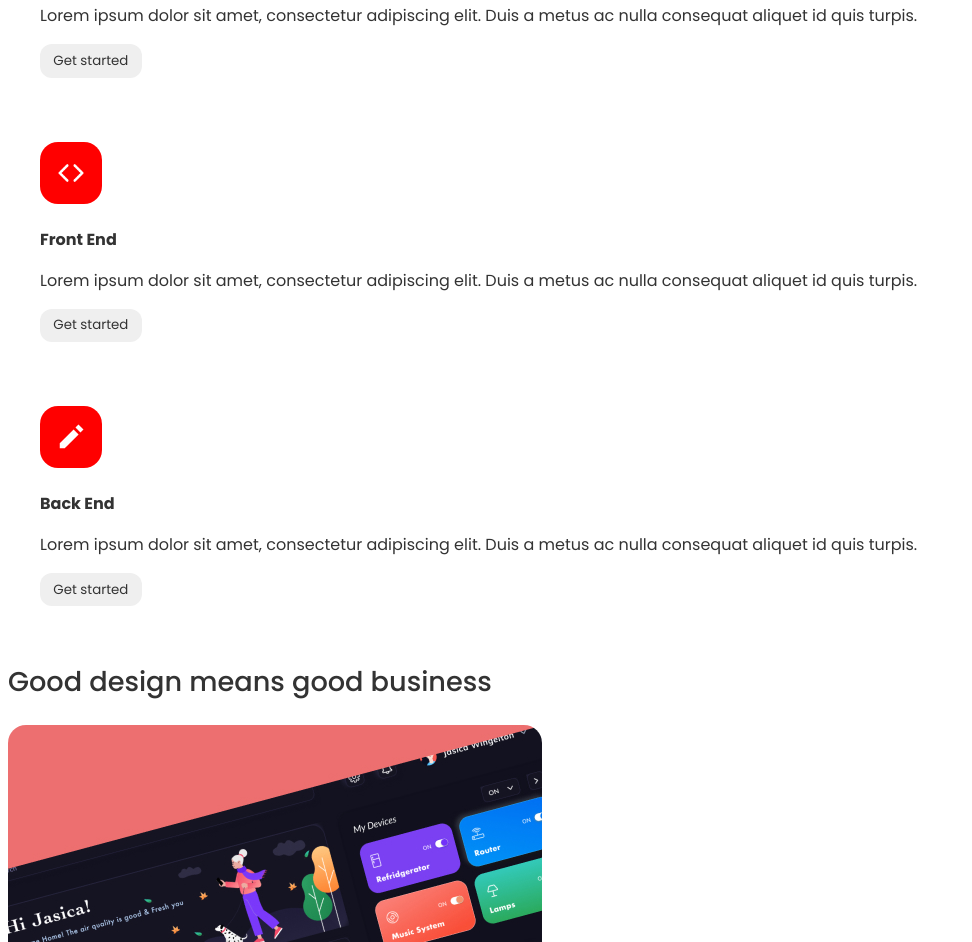
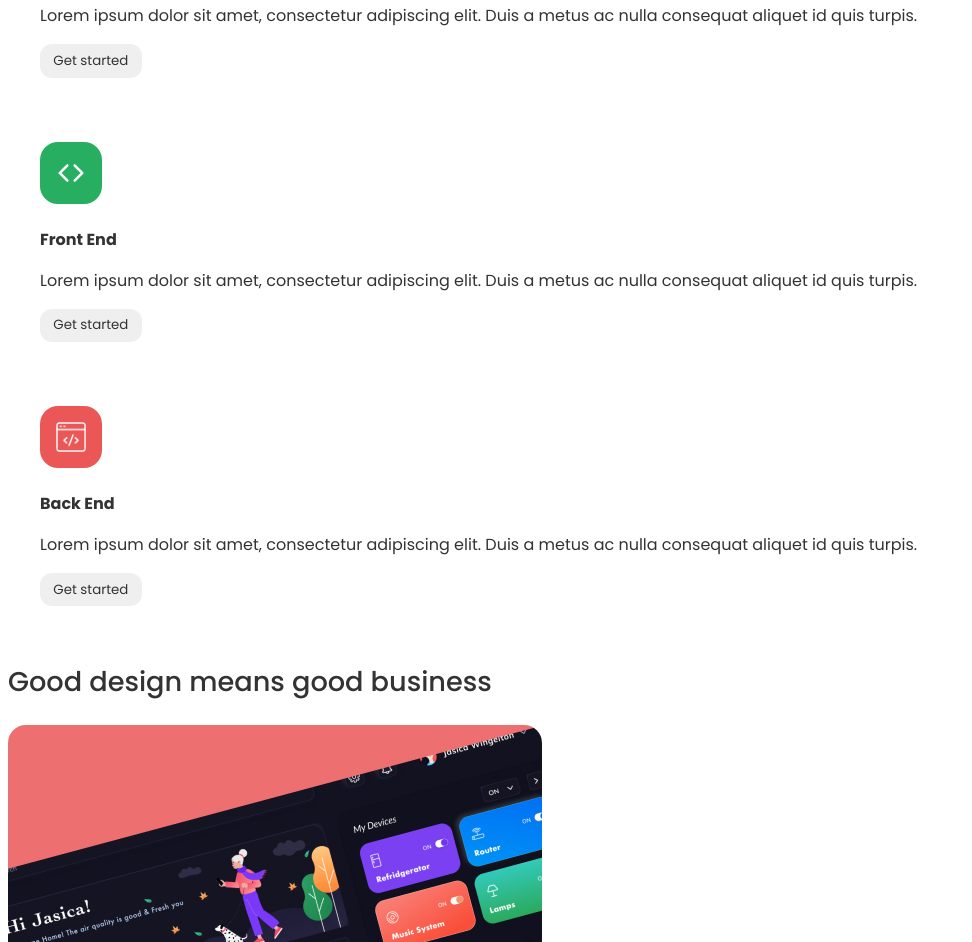
Before and after one commit to MarianaGT/landing01, a plain HTML site: page index.html in a window 1280 px wide. Shown: the part 1023-1965 px from the top of the page, without its empty margins (0-972 px from the left). Drawn offline with Linux system fonts and the light colour scheme.

Commit message:
card icon 03 styled

```diff
--- a/index.html
+++ b/index.html
@@ -37,13 +37,13 @@
       <button class="secondary">Get started</button>
     </div>
     <div class="services-card">
-      <img class="card-icon1 bg-red" src="images/icon-expand-arrows.png" alt="">
+      <img class="card-icon1 bg-green" src="images/icon-expand-arrows.png" alt="">
       <p><strong>Front End</strong></p>
       <p>Lorem ipsum dolor sit amet, consectetur adipiscing elit. Duis a metus ac nulla consequat aliquet id quis turpis.</p>
       <button class="secondary">Get started</button>
     </div>
     <div class="services-card">
-      <img class="card-icon1 bg-red" src="images/icon-edit.svg" alt="">
+      <img class="card-icon1 bg-red" src="images/icon-code.png" alt="">
       <p><strong>Back End</strong></p>
       <p>Lorem ipsum dolor sit amet, consectetur adipiscing elit. Duis a metus ac nulla consequat aliquet id quis turpis.</p>
       <button class="secondary">Get started</button>
--- a/styles.css
+++ b/styles.css
@@ -2,6 +2,8 @@
   --primary-blue: #2d9cdb;
   --gray: #333;
   --light-gray: #828282;
+  --red: #EB5757;
+  --green: #27AE60;
 }
 
 body, button {
@@ -57,7 +59,11 @@ header a {
 }
 
 .bg-red {
-  background-color: red;
+  background-color: var(--red);
+}
+
+.bg-green {
+  background-color: var(--green);
 }
 
 .secondary {
```
